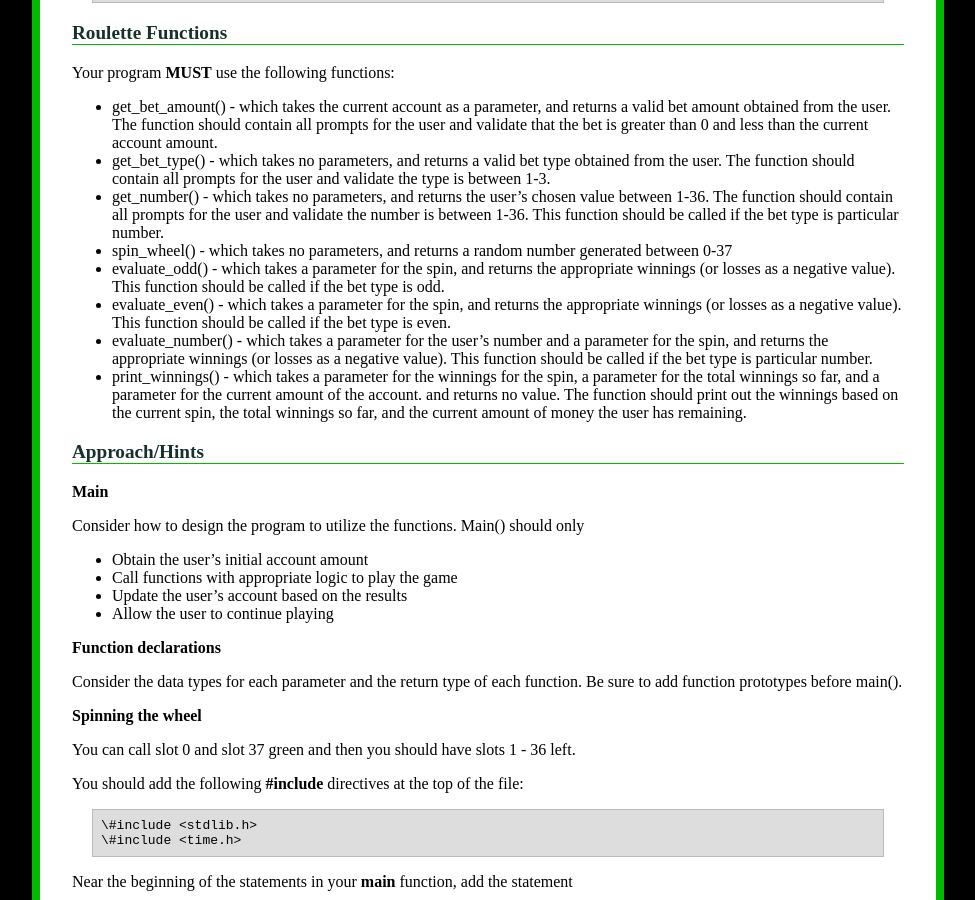
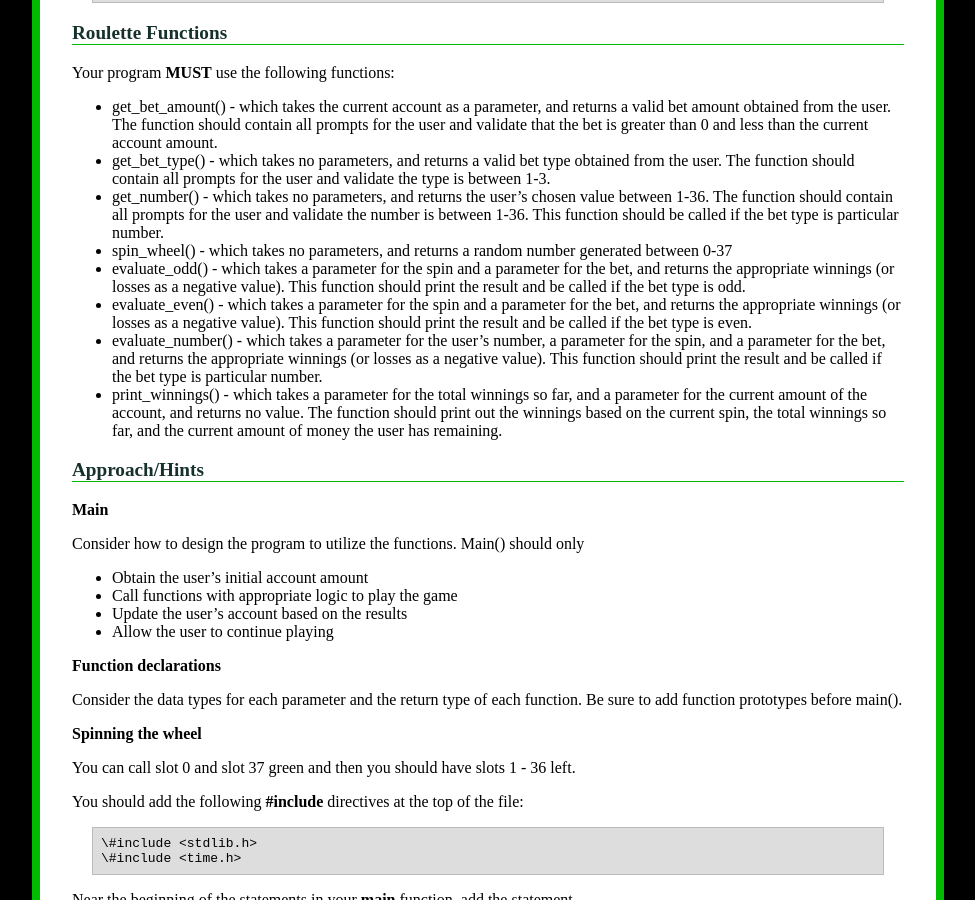
Before and after one commit to ycpcs/cs101-fall2018, a Jekyll site: the page built from assign/assign04.md, in a window 1280 px wide and 900 px high, scrolled down 1757 px. Shown: the whole window, without its empty margins (152-1127 px from the left). Built offline with Jekyll 4.4.1, drawn with Linux system fonts in a browser that asks for light colours.

Commit message:
update assign04
update assign04

```diff
--- a/assign/assign04.md
+++ b/assign/assign04.md
@@ -113,10 +113,10 @@ Your program **MUST** use the following functions:
 -   get_bet_type() - which takes no parameters, and returns a valid bet type obtained from the user. The function should contain all prompts for the user and validate the type is between 1-3.
 -   get_number() - which takes no parameters, and returns the user's chosen value between 1-36. The function should contain all prompts for the user and validate the number is between 1-36. This function should be called if the bet type is particular number.
 -   spin_wheel() - which takes no parameters, and returns a random number generated between 0-37
--   evaluate_odd() - which takes a parameter for the spin, and returns the appropriate winnings (or losses as a negative value). This function should be called if the bet type is odd.
--   evaluate_even() - which takes a parameter for the spin, and returns the appropriate winnings (or losses as a negative value). This function should be called if the bet type is even.
--   evaluate_number() - which takes a parameter for the user's number and a parameter for the spin, and returns the appropriate winnings (or losses as a negative value). This function should be called if the bet type is particular number.
--   print_winnings() - which takes a parameter for the winnings for the spin, a parameter for the total winnings so far, and a parameter for the current amount of the account. and returns no value. The function should print out the winnings based on the current spin, the total winnings so far, and the current amount of money the user has remaining.
+-   evaluate_odd() - which takes a parameter for the spin and a parameter for the bet, and returns the appropriate winnings (or losses as a negative value). This function should print the result and be called if the bet type is odd.
+-   evaluate_even() - which takes a parameter for the spin and a parameter for the bet, and returns the appropriate winnings (or losses as a negative value). This function should print the result and be called if the bet type is even.
+-   evaluate_number() - which takes a parameter for the user's number, a parameter for the spin, and a parameter for the bet, and returns the appropriate winnings (or losses as a negative value). This function should print the result and be called if the bet type is particular number.
+-   print_winnings() - which takes a parameter for the total winnings so far, and a parameter for the current amount of the account, and returns no value. The function should print out the winnings based on the current spin, the total winnings so far, and the current amount of money the user has remaining.
 
 ### Approach/Hints
 
```
